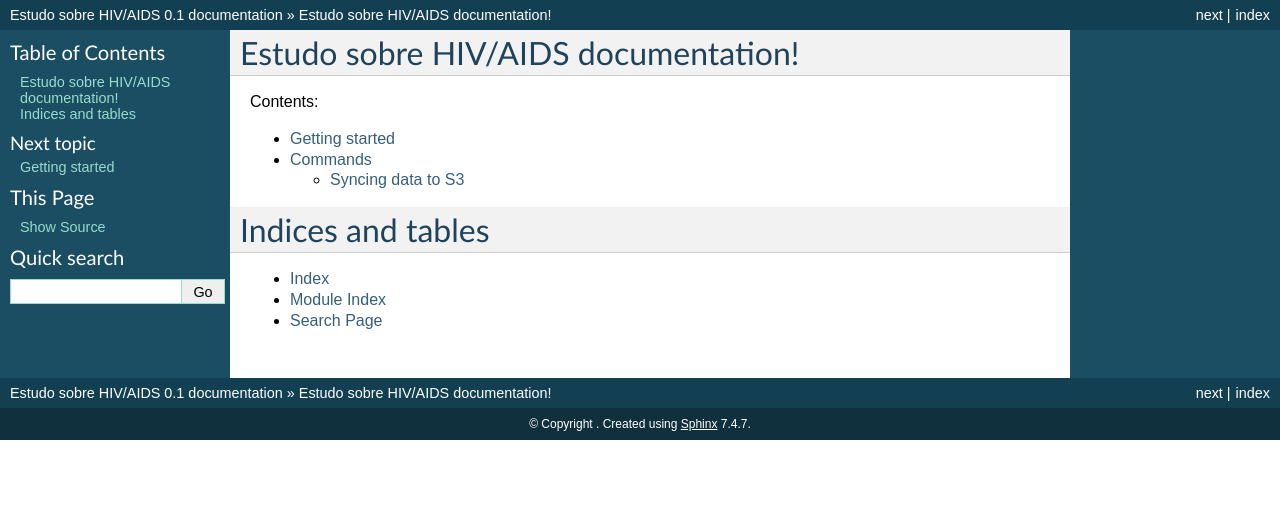
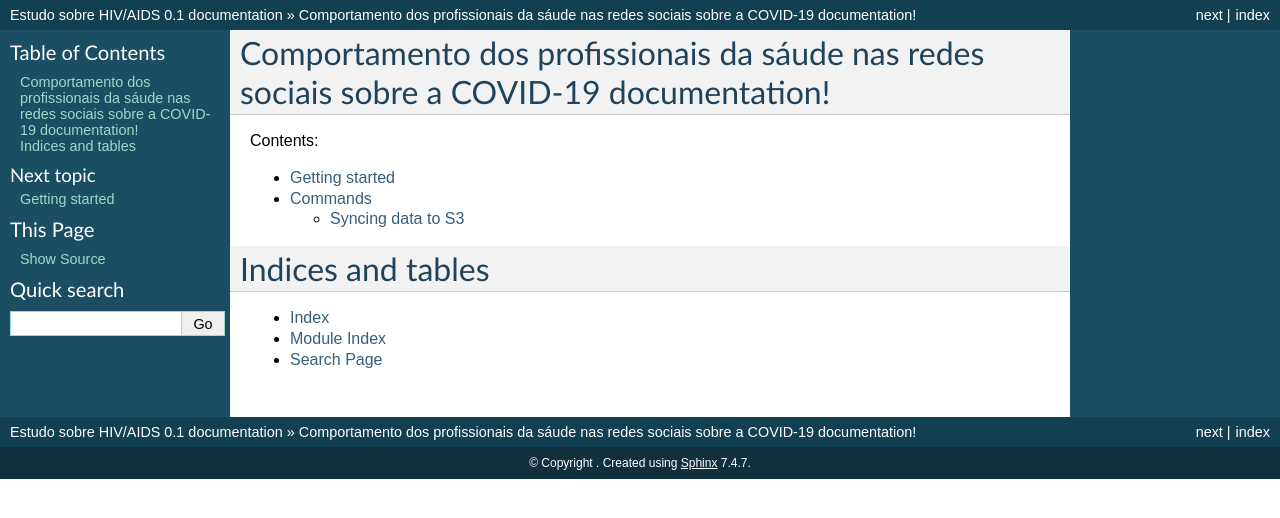
Before and after one commit to brunobrandani/datasci4health, a Sphinx documentation site: the page built from docs/index.rst, in a window 1280 px wide. Shown: the top 518 px of the page. Built offline with Sphinx 7.4.7, drawn with Linux system fonts in a browser that asks for light colours.

Commit message:
* adicionados nome, descrição e autor do projeto

```diff
--- a/docs/conf.py
+++ b/docs/conf.py
@@ -182,11 +182,11 @@
 
 # Grouping the document tree into LaTeX files. List of tuples
 # (source start file, target name, title, author, documentclass [howto/manual]).
-latex_documents = [ # TODO
+latex_documents = [
     ('index',
      'datasci4health.tex',
-     u'Estudo sobre HIV/AIDS Documentation',
-     u"Your name (or your organization/company/team)", 'manual'),
+     u'Comportamento dos profissionais da sáude nas redes sociais sobre a COVID-19',
+     u"UNICAMP", 'manual'),
 ]
 
 # The name of an image file (relative to this directory) to place at the top of
@@ -214,9 +214,9 @@
 
 # One entry per manual page. List of tuples
 # (source start file, name, description, authors, manual section).
-man_pages = [ # TODO
-    ('index', 'datasci4health', u'Estudo sobre HIV/AIDS Documentation',
-     [u"Your name (or your organization/company/team)"], 1)
+man_pages = [
+    ('index', 'datasci4health', u'Comportamento dos profissionais da sáude nas redes sociais sobre a COVID-19 Documentation',
+     [u"UNICAMP"], 1)
 ]
 
 # If true, show URL addresses after external links.
@@ -228,10 +228,10 @@
 # Grouping the document tree into Texinfo files. List of tuples
 # (source start file, target name, title, author,
 #  dir menu entry, description, category)
-texinfo_documents = [ # TODO
-    ('index', 'datasci4health', u'Estudo sobre HIV/AIDS Documentation',
-     u"Your name (or your organization/company/team)", 'Estudo sobre HIV/AIDS',
-     'A short description of the project.', 'Miscellaneous'),
+texinfo_documents = [
+    ('index', 'datasci4health', u'Comportamento dos profissionais da sáude nas redes sociais sobre a COVID-19 Documentation',
+     u"UNICAMP", 'Comportamento dos profissionais da sáude nas redes sociais sobre a COVID-19',
+     'Quais tem sido o comportamento dos profissionais de saúde em suas redes sociais? Eles disseminam ou combatem as fake news? Eles defendem o tratamento precoce ou pedem para que as pessoas fiquem em suas casas e sigam o isolamento social, na medida do possível? Em tempos de infodemia, temos as mídias socias cada vez mais como uma ferramenta de difusão de informações - mas como separar as informações corretas daquelas que enganam e desinformam? Espera-se que os profissionais da sáude sejam pessoas com senso crítico e com a implementação das evidências científicas em suas práticas profissionais, mas será que eles compartilham desses conhecimentos advindos da leitura de artigo científicos, protocolos e orentações internacionais?', 'Miscellaneous'),
 ]
 
 # Documents to append as an appendix to all manuals.
--- a/docs/index.rst
+++ b/docs/index.rst
@@ -1,9 +1,9 @@
-.. Estudo sobre HIV/AIDS documentation master file, created by
+.. Comportamento dos profissionais da sáude nas redes sociais sobre a COVID-19 documentation master file, created by
    sphinx-quickstart.
    You can adapt this file completely to your liking, but it should at least
    contain the root `toctree` directive.
 
-Estudo sobre HIV/AIDS documentation!
+Comportamento dos profissionais da sáude nas redes sociais sobre a COVID-19 documentation!
 ==============================================
 
 Contents:
--- a/setup.py
+++ b/setup.py
@@ -4,7 +4,7 @@
     name='src',
     packages=find_packages(),
     version='0.1.0',
-    description='A short description of the project.', # TODO
-    author='Your name (or your organization/company/team)', # TODO
+    description='Quais tem sido o comportamento dos profissionais de saúde em suas redes sociais? Eles disseminam ou combatem as fake news? Eles defendem o tratamento precoce ou pedem para que as pessoas fiquem em suas casas e sigam o isolamento social, na medida do possível? Em tempos de infodemia, temos as mídias socias cada vez mais como uma ferramenta de difusão de informações - mas como separar as informações corretas daquelas que enganam e desinformam? Espera-se que os profissionais da sáude sejam pessoas com senso crítico e com a implementação das evidências científicas em suas práticas profissionais, mas será que eles compartilham desses conhecimentos advindos da leitura de artigo científicos, protocolos e orentações internacionais?',
+    author='UNICAMP',
     license='',
 )
```
